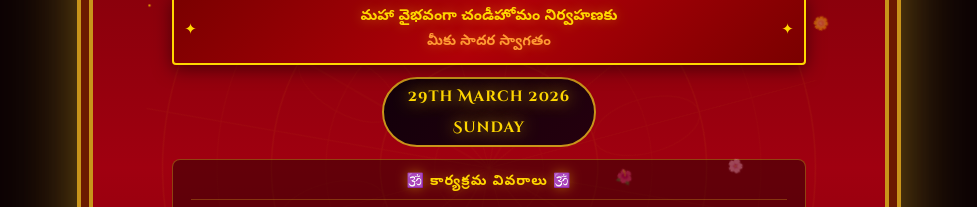
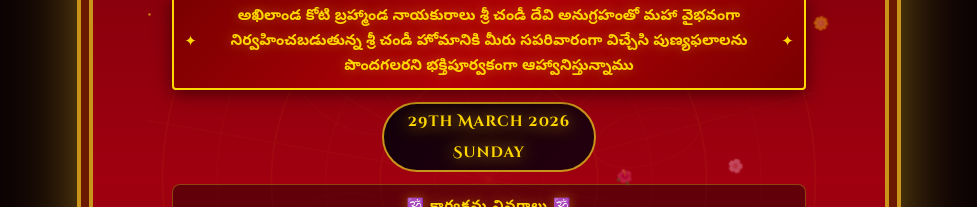
Before and after one commit to buildwith-brahma/srimatrenamaha, a plain HTML site: page index.html in a window 1280 px wide. Shown: the part 539-746 px from the top of the page, without its empty margins (151-1128 px from the left). Drawn offline with Linux system fonts and the light colour scheme.

Commit message:
Update index.html

```diff
--- a/index.html
+++ b/index.html
@@ -563,9 +563,13 @@
     </div>
 
     <div class="invitation-badge">
-      <div class="invitation-te">
-        మహా వైభవంగా చండీహోమం నిర్వహణకు<br>
-        <span class="invitation-sub">మీకు సాదర స్వాగతం</span>
+      <div class="invitation-te">అఖిలాండ కోటి బ్రహ్మాండ నాయకురాలు
+శ్రీ చండీ దేవి అనుగ్రహంతో
+మహా వైభవంగా నిర్వహించబడుతున్న
+శ్రీ చండీ హోమానికి
+మీరు సపరివారంగా విచ్చేసి
+పుణ్యఫలాలను పొందగలరని
+భక్తిపూర్వకంగా ఆహ్వానిస్తున్నాము
       </div>
     </div>
 
```
